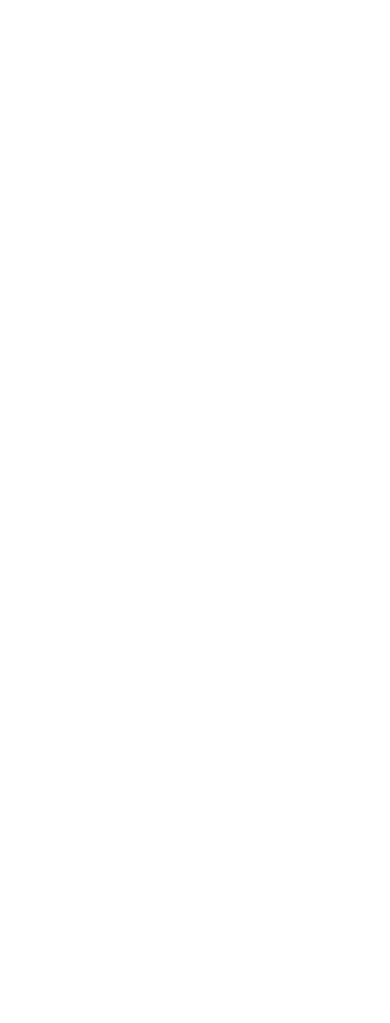
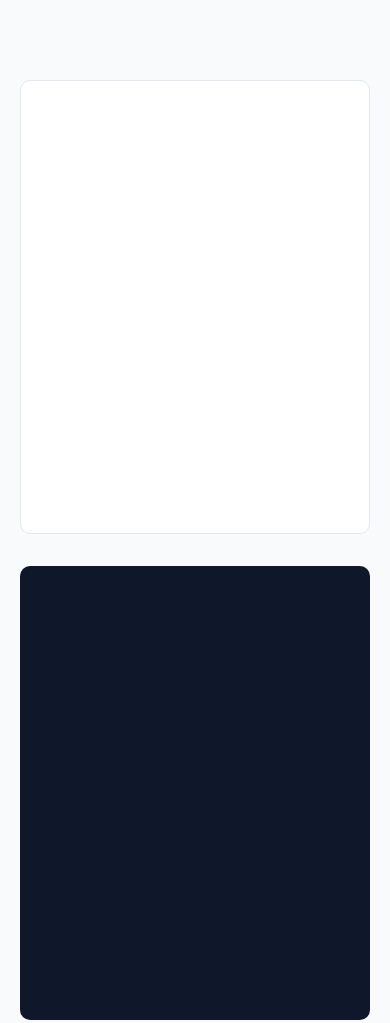
Before and after one commit to William-Romeu-Bronstrup/BoraCodar-Cards, a plain HTML site: page index.html in a window 390 px wide. Shown: the top 1023 px of the page. Before the commit the page ends 844 px from the top, so only its background shows below. Drawn offline with Linux system fonts and the light colour scheme.

Commit message:
Estrutura responsiva feita

```diff
--- a/index.html
+++ b/index.html
@@ -16,5 +16,11 @@
 
     <title>BoraCodar Cards</title>
   </head>
-  <body></body>
+  <body>
+    <main>
+      <article class="bg-white"></article>
+      <article class="bg-dark"></article>
+      <article class="bg-white"></article>
+    </main>
+  </body>
 </html>
--- a/style.css
+++ b/style.css
@@ -7,4 +7,49 @@
 
 :root {
   font-size: 62.5%;
+  --bg-default: #f8fafc;
+  --bg-card-white: #fff;
+  --bg-border-white: #e2e8f0;
+  --bg-card-dark: #0f172a;
 }
+
+body {
+  display: flex;
+  align-items: center;
+  justify-content: center;
+  height: 100vh;
+
+  background-color: var(--bg-default);
+}
+
+main {
+  display: flex;
+  align-items: center;
+  justify-content: center;
+  gap: 3.2rem;
+  height: 100%;
+  width: 100%;
+  max-width: 121.6rem;
+}
+
+main article {
+  width: 38.4rem;
+  height: 45.4rem;
+  border-radius: 1rem;
+}
+
+.bg-white {
+  background-color: var(--bg-card-white);
+  border: 1px solid var(--bg-border-white);
+}
+
+.bg-dark {
+  background-color: var(--bg-card-dark);
+}
+
+@media screen and (max-width: 1251px) {
+  main {
+    flex-wrap: wrap;
+    padding: 8rem 2rem;
+  }
+}
```
